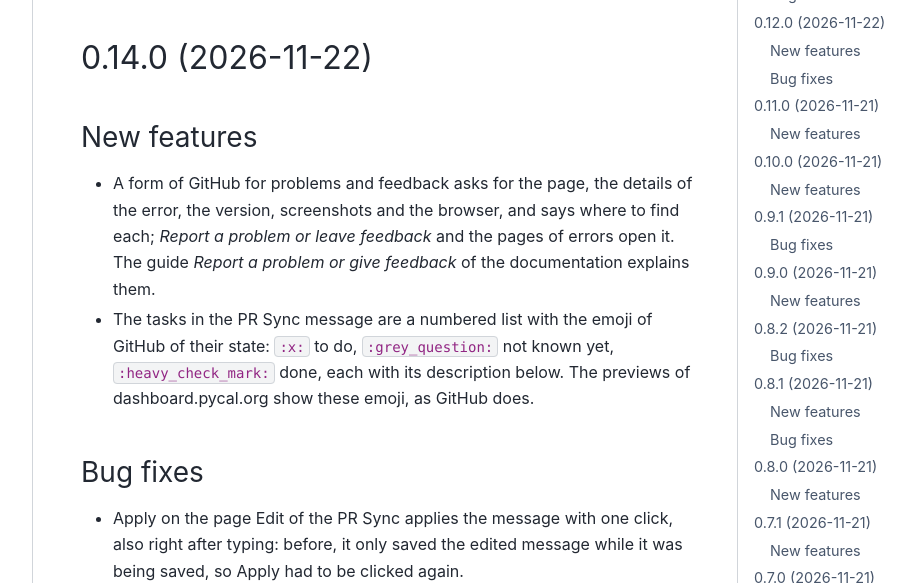
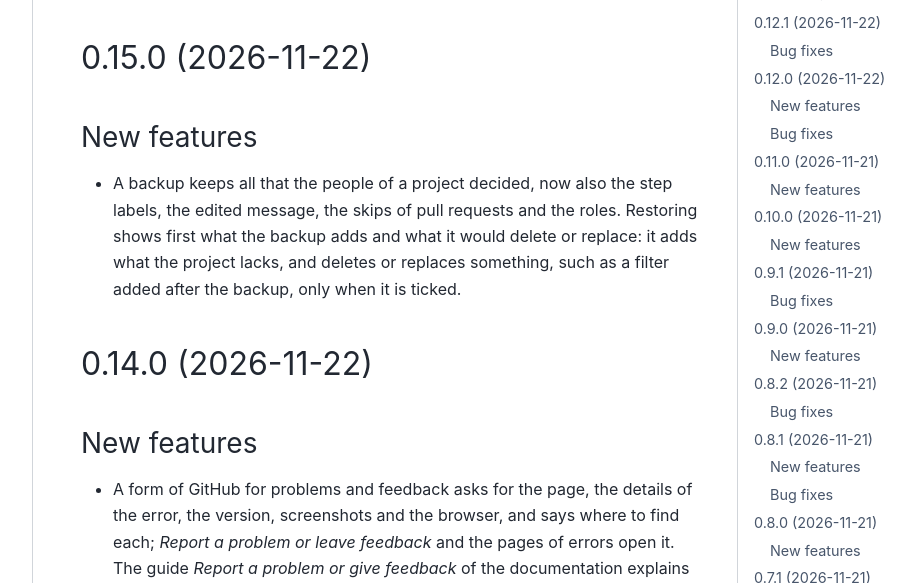
Before and after one commit to PyCalendar/dashboard.pycal.org, a Sphinx documentation site: the page built from docs/changelog.rst, in a window 1280 px wide and 900 px high, cut to the strip 317-900 px from the top of the window. Shown: the whole strip, without its empty margins (287-1202 px from the left). Built offline with Sphinx 7.4.7 and the PyData theme 0.15.4, drawn with Linux system fonts in a browser that asks for light colours; the version number could not be read and is left out; some of the changed text lies outside the part shown.

Commit message:
Release 0.15.0
Co-Authored-By: Claude Opus 5.5 <noreply@anthropic.com>

```diff
--- a/docs/changelog.rst
+++ b/docs/changelog.rst
@@ -8,6 +8,15 @@ Changelog
 .. include:: _build/unreleased.rst
 
 .. towncrier release notes start
+
+0.15.0 (2026-11-22)
+-------------------
+
+New features
+~~~~~~~~~~~~
+
+- A backup keeps all that the people of a project decided, now also the step labels, the edited message, the skips of pull requests and the roles. Restoring shows first what the backup adds and what it would delete or replace: it adds what the project lacks, and deletes or replaces something, such as a filter added after the backup, only when it is ticked.
+
 
 0.14.0 (2026-11-22)
 -------------------
```
Also changed, not shown: 1 other file.
